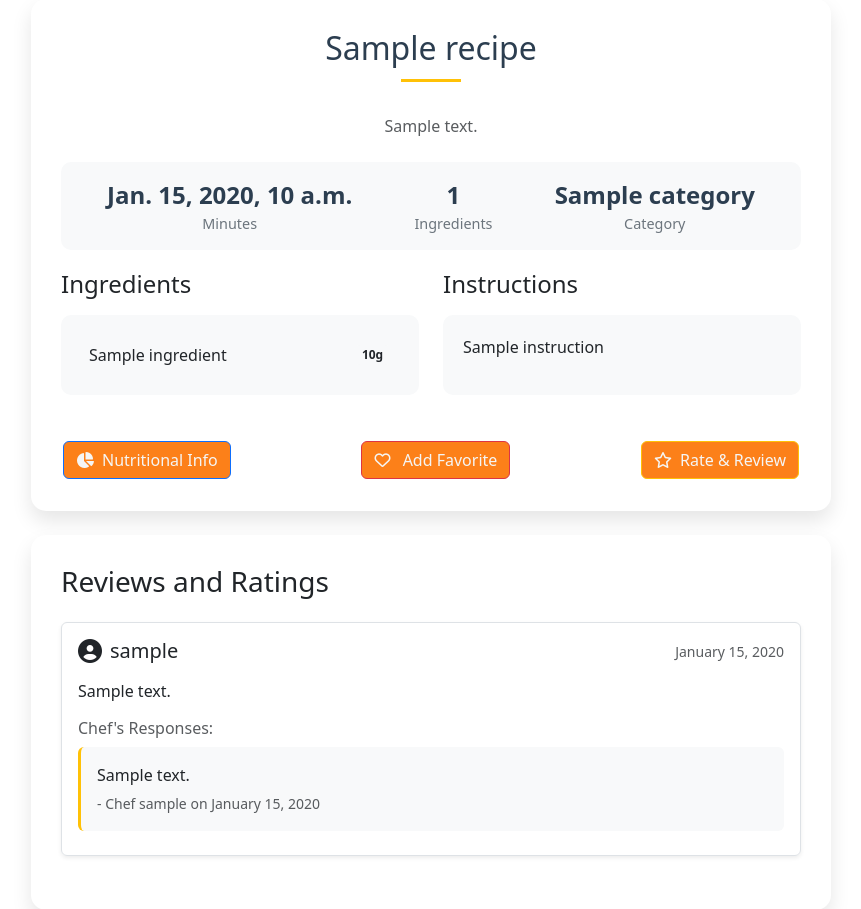
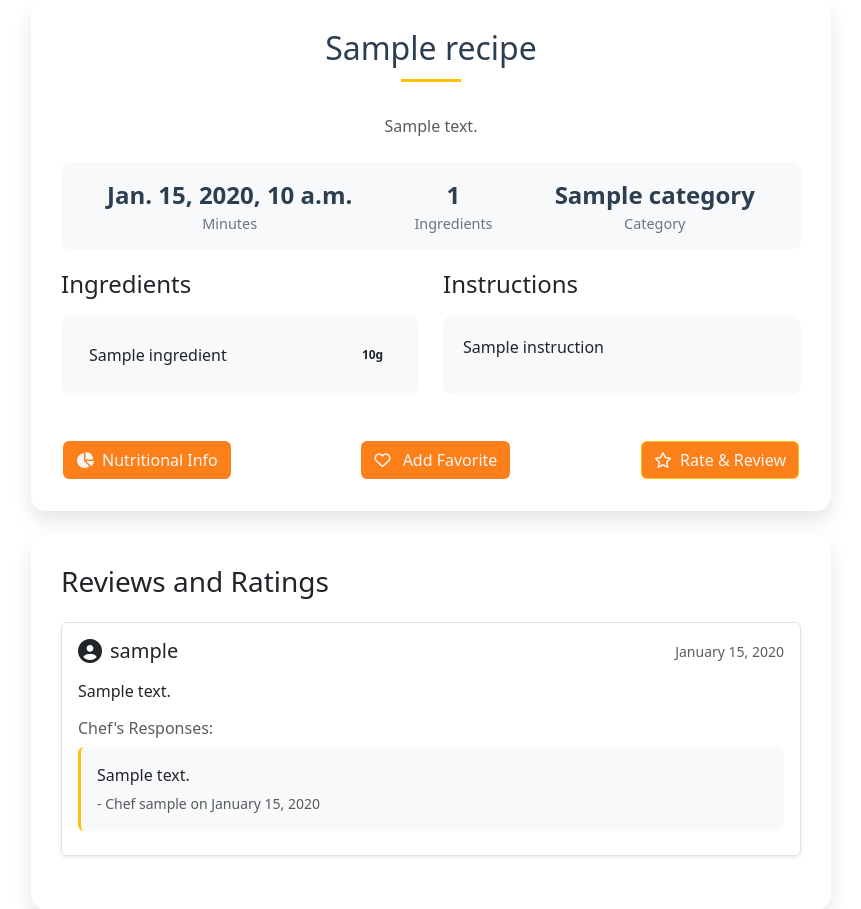
Before and after one commit to lishazz/recipe_generator, a Django app: template apps/user/templates/user_view_recipe.html in a window 1280 px wide. Shown: the part 107-1016 px from the top of the page, without its empty margins (209-1070 px from the left). Run offline with Django 3.2, Linux system fonts and the light colour scheme; the template is opened without the code that fills it: most values are stand-ins (such as "Sample title", 1, 10 or a date in 2020); some libraries are stand-ins or nearby versions.

Commit message:
update user_view_recipe

```diff
--- a/apps/user/templates/user_view_recipe.html
+++ b/apps/user/templates/user_view_recipe.html
@@ -198,10 +198,10 @@
     </div>
 
     <div class="d-flex justify-content-between mt-4">
-        <a href="{% url 'nutritional_info' recipe_id=recipe.id %}" class="btn btn-zom btn-outline-primary">
+        <a href="{% url 'nutritional_info' recipe_id=recipe.id %}" class="btn btn-zom ">
             <i class="fas fa-chart-pie me-2"></i>Nutritional Info
         </a>
-        <a href="{% url 'toggle_favorite' recipe.id %}" class="btn btn-zom {% if recipe in user.favorite_recipes.all %}btn-danger{% else %}btn-outline-danger{% endif %}">
+        <a href="{% url 'toggle_favorite' recipe.id %}" class="btn btn-zom {% if recipe in user.favorite_recipes.all %}btn-danger{% else %}btn btn-zom{% endif %}">
             <i class="{% if recipe in user.favorite_recipes.all %}fas{% else %}far{% endif %} fa-heart me-2"></i>
             {% if recipe in user.favorite_recipes.all %}
                 Remove Favorite
```
